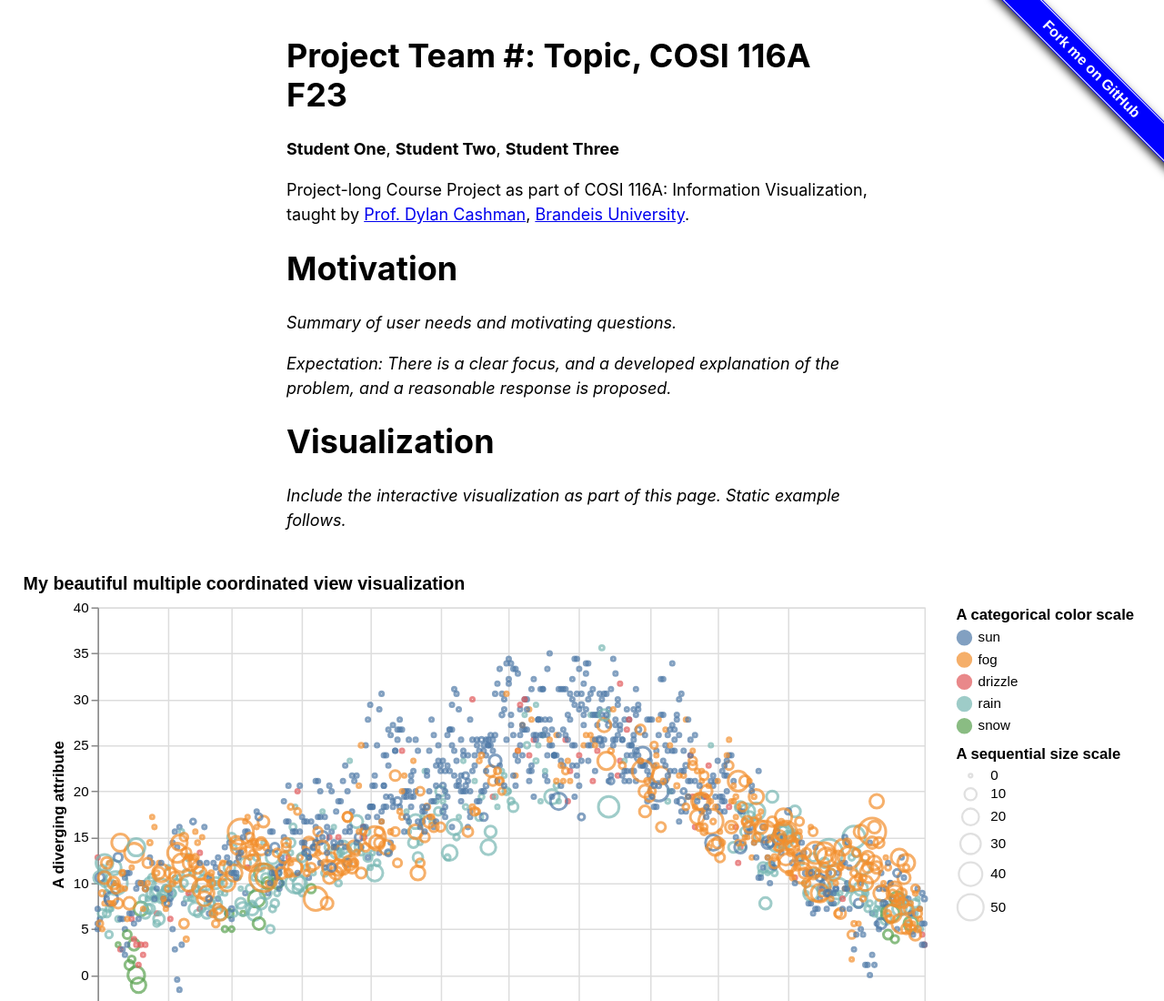
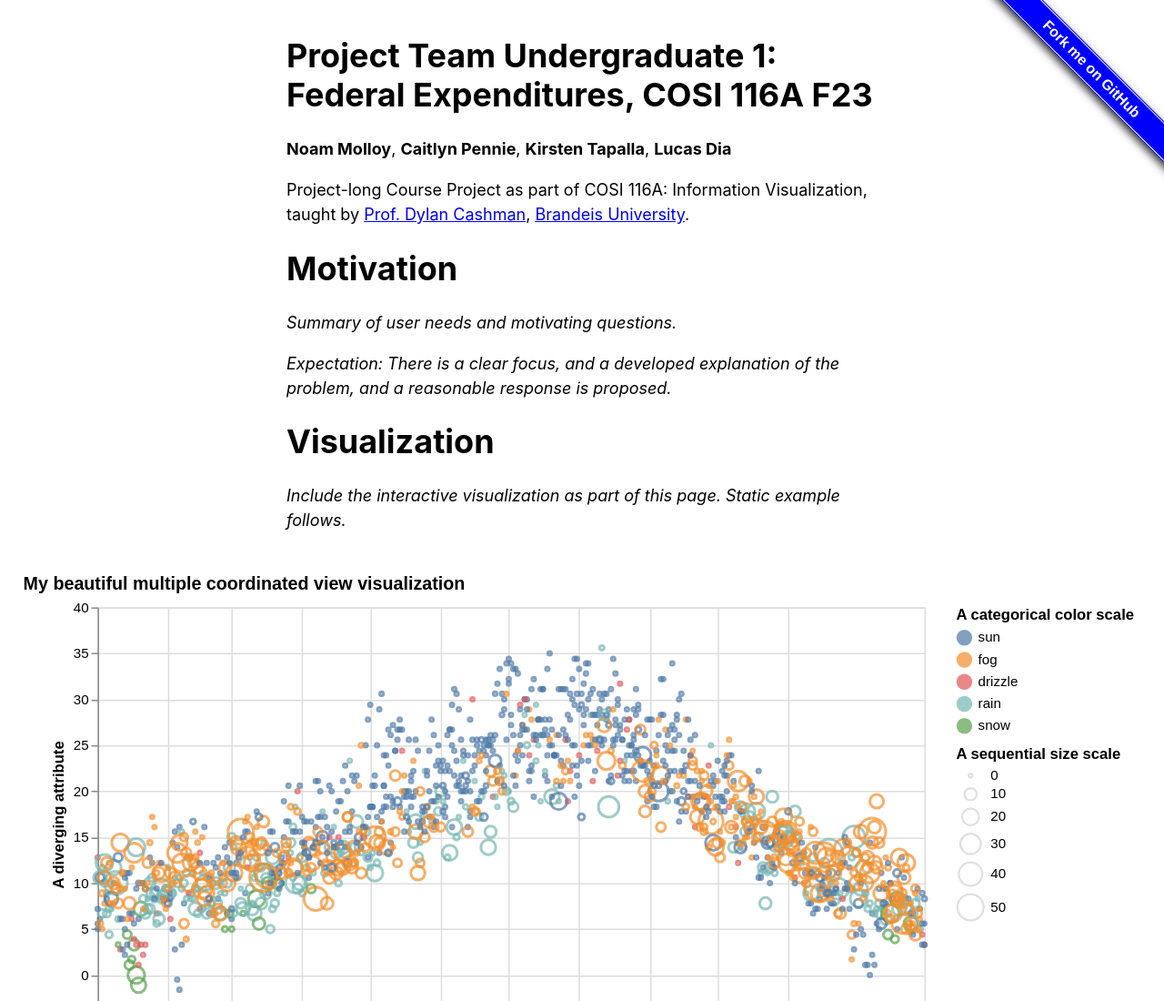
Before and after one commit to COSI116A-Brandeis-InfoVis-Fall23/cosi-116a-final-project-code-noammolloy, a plain HTML site: page index.html in a window 1280 px wide. Shown: the top 1100 px of the page at 91% size. Drawn offline with Linux system fonts and the light colour scheme.

Commit message:
minor homepage changes

```diff
--- a/index.html
+++ b/index.html
@@ -6,7 +6,7 @@
   <meta charset="utf-8">
 
   <!-- Title -->
-  <title>Project Team #: Topic, COSI 116A F23</title>
+  <title>Project Team Undergraduate 1: Federal Expenditures, COSI 116A F23</title>
 
   <!-- CSS Styling -->
   <link rel="stylesheet" href="style.css">
@@ -26,14 +26,14 @@
 <body>
 
   <!-- Update this with your GitHub repo URL -->
-  <span id="forkongithub"><a href="https://github.com/cosi116a-brandeis-infovis-fall23/cosi116a_project_template">Fork me on GitHub</a></span>
+  <span id="forkongithub"><a href="https://github.com/COSI116A-Brandeis-InfoVis-Fall23/cosi-116a-final-project-code-undergraduate-1">Fork me on GitHub</a></span>
 
   <!-- Your writeup goes here -->
   <div class = "content-column">
 
-    <h1>Project Team #: Topic, COSI 116A F23</h1>
+    <h1>Project Team Undergraduate 1: Federal Expenditures, COSI 116A F23</h1>
 
-    <p><strong>Student One</strong>, <strong>Student Two</strong>, <strong>Student Three</strong></p>
+    <p><strong>Noam Molloy</strong>, <strong>Caitlyn Pennie</strong>, <strong>Kirsten Tapalla</strong>, <strong>Lucas Dia</strong></p>
 
     <p>Project-long Course Project as part of COSI 116A: Information Visualization</a>, taught by <a href="https://cs.brandeis.edu/~dylan/">Prof. Dylan Cashman</a>, <a href="https://cs.brandeis.edu/">Brandeis University</a>.</p>
 
```
